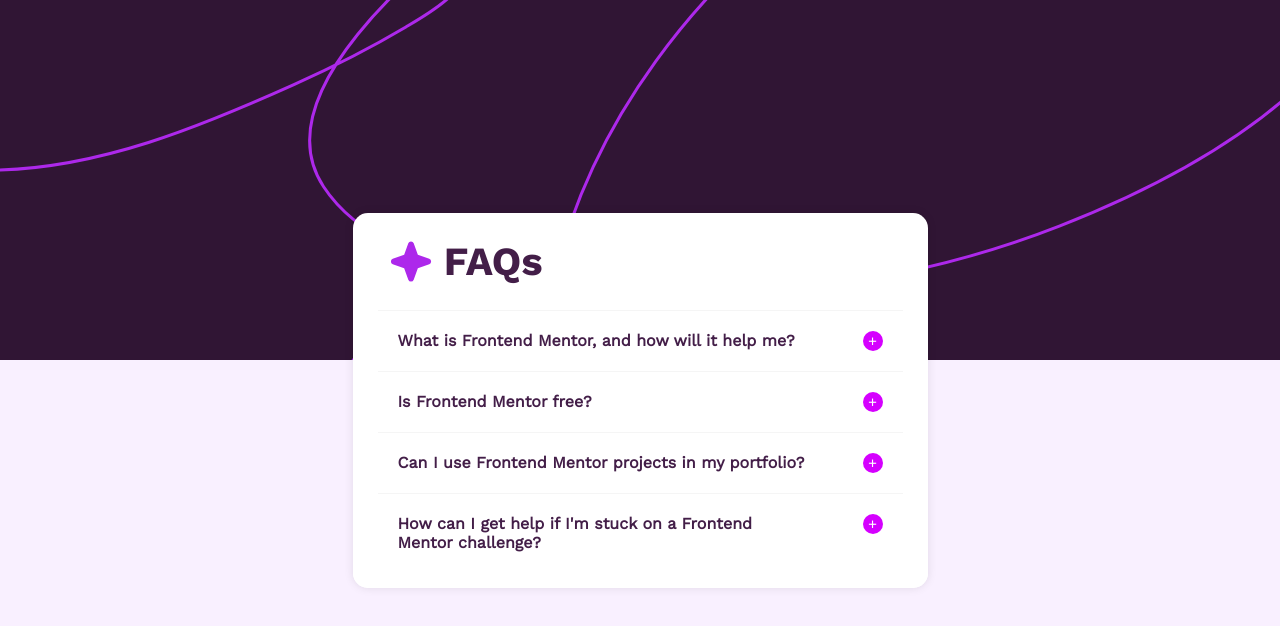
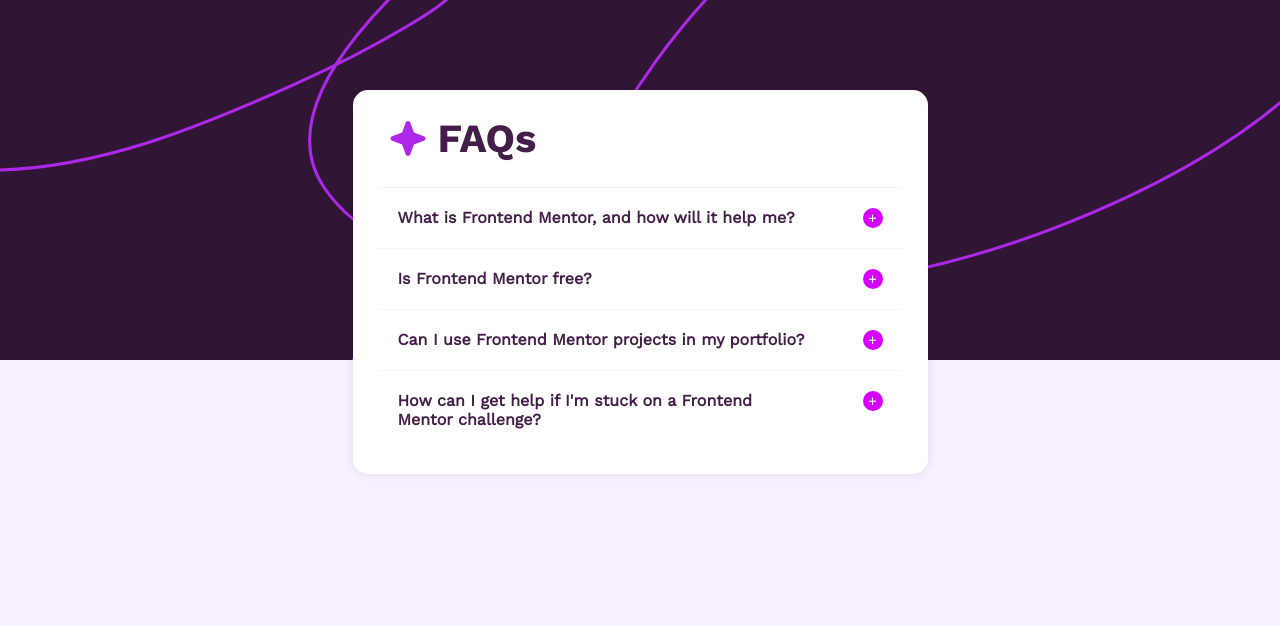
Before and after one commit to LuizFlavioPinto/FAQproject, a plain HTML site: page index.html in a window 1280 px wide. Drawn offline with Linux system fonts and the light colour scheme.

Commit message:
Solving the growing to top problem the best way
During the development, when the user clicked the button, the main div was growing to the top and botton, when the objective was growing just to the botton. So, my solution was defining a height to the main div, and when the paragraf shows, questions container growed to the botton, keeping the main size static. The funcionality was working well, but was not ideal. So, a defined a top 70px and position absolute to the main div, preventing that it growed to the top. This way I could build a better logic and sintax to the code

```diff
--- a/style.css
+++ b/style.css
@@ -45,18 +45,20 @@
 main {
 	display: flex;
 	flex-wrap: wrap;
+	position: absolute;
+	top: 70px;
 	max-width: 575px;
-	height: 375px;
 	background-color: white;
 	border-radius: 15px;
 	margin: 20px;
 	box-shadow: 0px 0px 10px rgb(0, 0, 0, 0.1);
+	padding: 25px;
 }
 
 header {
 	display: flex;
-	padding: 25px;
 	width: 100%;
+	margin-bottom: 25px;
 }
 
 header img {
@@ -76,8 +78,6 @@
 
 .questionsContainer {
 	width: 100%;
-	background-color: white;
-	padding: 0px 25px 15px;
 	border-radius: 15px;
 }
 
```
